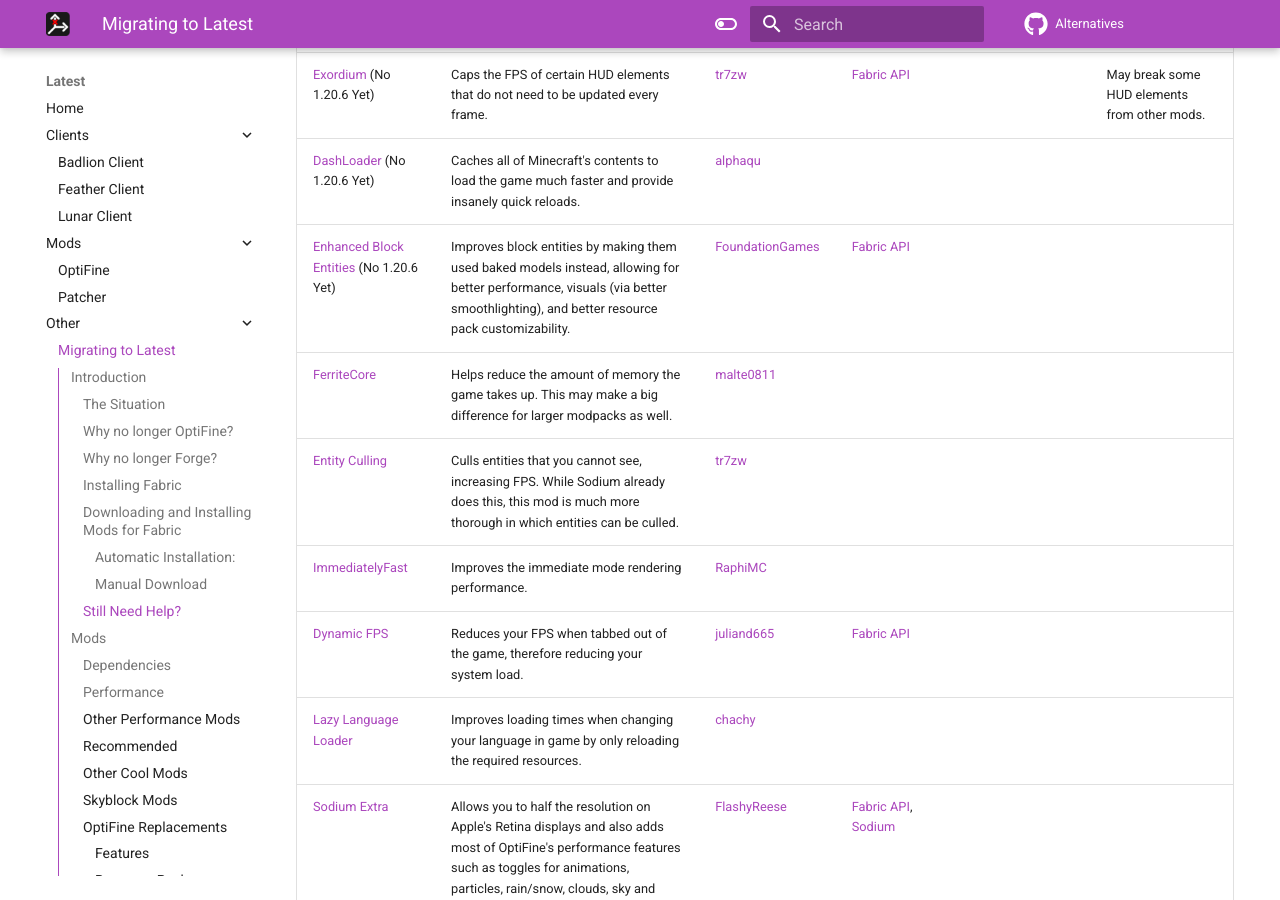
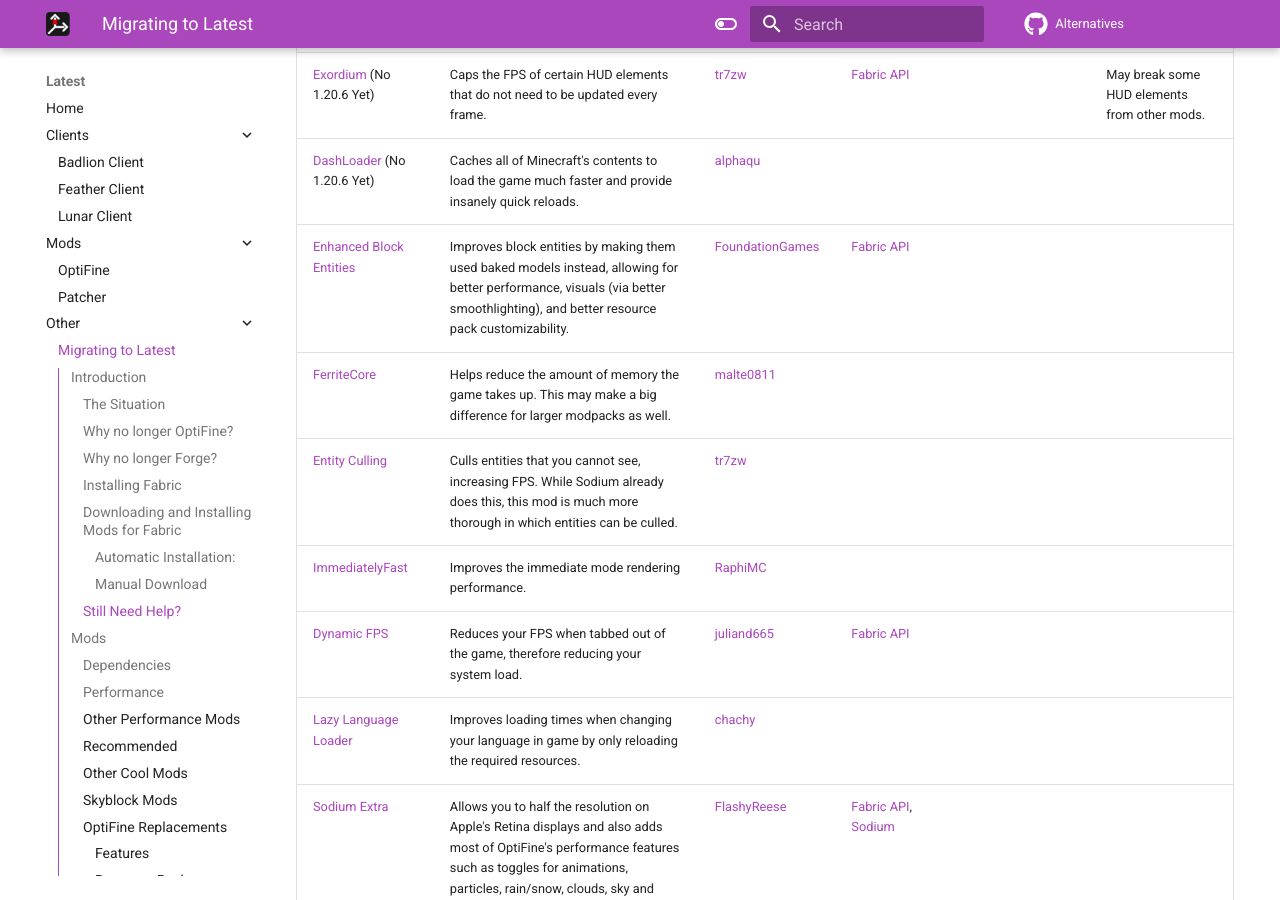
Before and after one commit to MicrocontrollersDev/Alternatives, an MkDocs documentation site: the page built from docs/latest/migrating.md, in a window 1280 px wide and 900 px high, scrolled down 1895 px. Built offline with MkDocs 1.6.1 and Material for MkDocs 9.7.7, drawn with Linux system fonts in a browser that asks for light colours; comment, search, counter and statistics services are not loaded.

Commit message:
ebe 1.20.6

```diff
--- a/docs/latest/migrating.md
+++ b/docs/latest/migrating.md
@@ -92,7 +92,7 @@
 | [Lithium](https://modrinth.com/mod/lithium) | Helps improve the performance of many vanilla systems without changing their mechanics. | [CaffeineMC](https://github.com/CaffeineMC) |
 | [Exordium](https://modrinth.com/mod/exordium) (No 1.20.6 Yet) | Caps the FPS of certain HUD elements that do not need to be updated every frame. | [tr7zw](https://github.com/tr7zw) | [Fabric API](https://modrinth.com/mod/fabric-api) | | May break some HUD elements from other mods. |
 | [DashLoader](https://modrinth.com/mod/dashloader) (No 1.20.6 Yet) | Caches all of Minecraft's contents to load the game much faster and provide insanely quick reloads. | [alphaqu](https://github.com/alphaqu) |
-| [Enhanced Block Entities](https://modrinth.com/mod/ebe) (No 1.20.6 Yet) | Improves block entities by making them used baked models instead, allowing for better performance, visuals (via better smoothlighting), and better resource pack customizability. | [FoundationGames](https://github.com/FoundationGames) | [Fabric API](https://modrinth.com/mod/fabric-api) |
+| [Enhanced Block Entities](https://modrinth.com/mod/ebe) | Improves block entities by making them used baked models instead, allowing for better performance, visuals (via better smoothlighting), and better resource pack customizability. | [FoundationGames](https://github.com/FoundationGames) | [Fabric API](https://modrinth.com/mod/fabric-api) |
 | [FerriteCore](https://modrinth.com/mod/ferrite-core) | Helps reduce the amount of memory the game takes up. This may make a big difference for larger modpacks as well. | [malte0811](https://github.com/malte0811) |
 | [Entity Culling](https://modrinth.com/mod/entityculling) | Culls entities that you cannot see, increasing FPS. While Sodium already does this, this mod is much more thorough in which entities can be culled. | [tr7zw](https://github.com/tr7zw) |
 | [ImmediatelyFast](https://modrinth.com/mod/immediatelyfast) | Improves the immediate mode rendering performance. | [RaphiMC](https://github.com/RaphiMC) |
```
